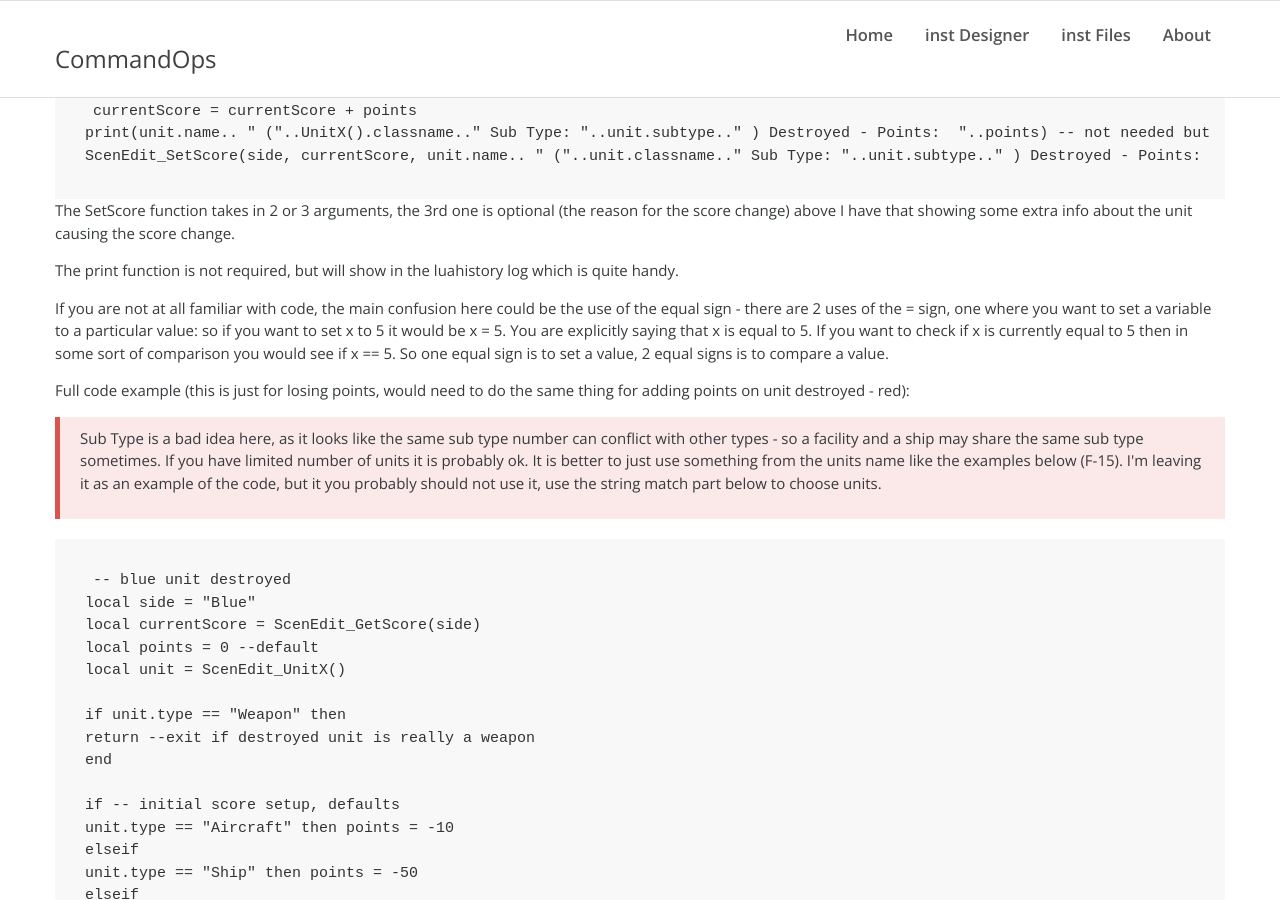
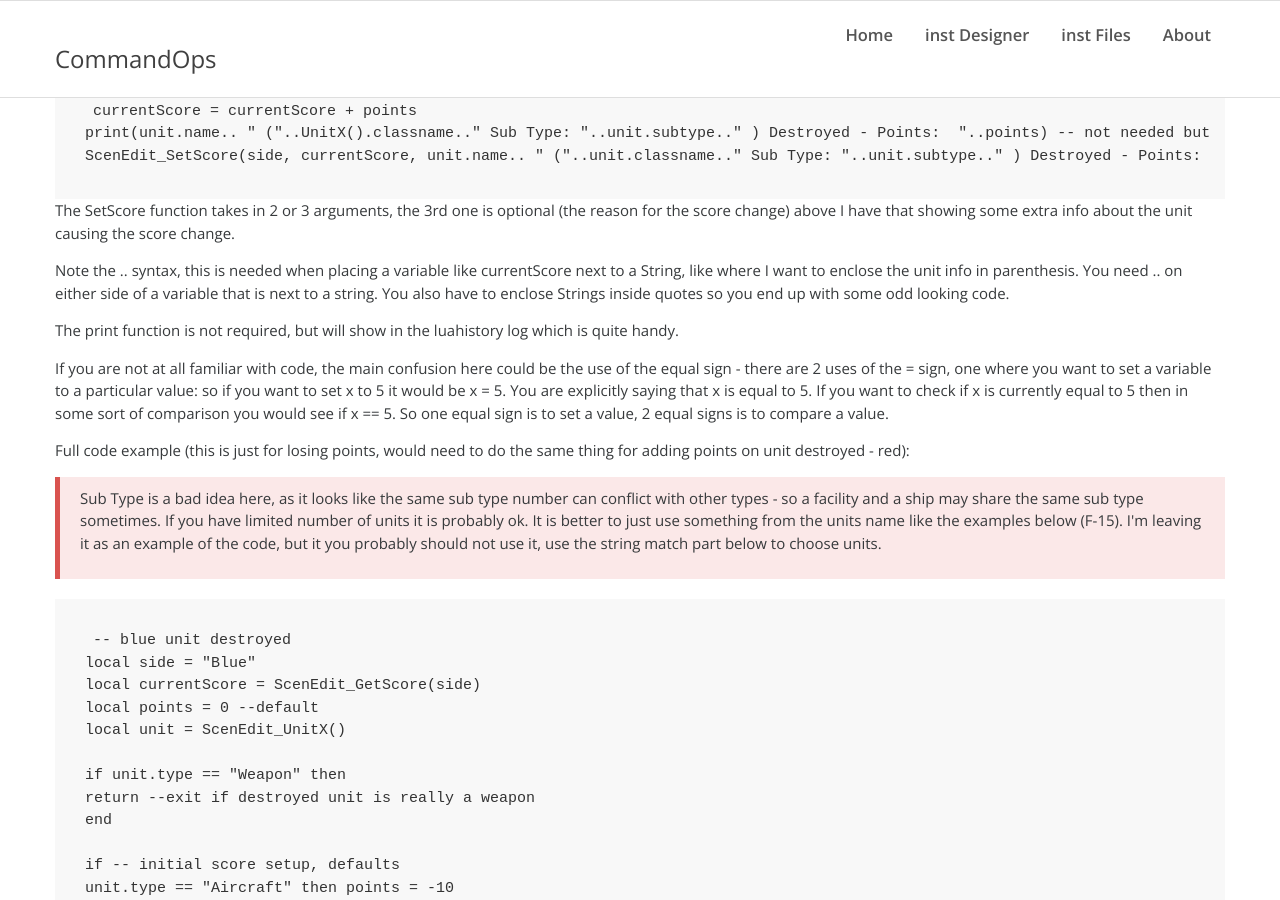
Before and after one commit to commandops/commandops.github.io, a Jekyll site: the page built from posts/lua-scoring-example.md, in a window 1280 px wide and 900 px high, scrolled down 2723 px. Built offline with Jekyll 4.4.1, drawn with Linux system fonts in a browser that asks for light colours; comment, search, counter and statistics services are not loaded; some of the changed text lies outside the part shown.

Commit message:
Update lua-scoring-example.md

````diff
--- a/posts/lua-scoring-example.md
+++ b/posts/lua-scoring-example.md
@@ -113,6 +113,8 @@ ScenEdit_SetScore(side, currentScore, unit.name.. " ("..unit.classname.." Sub Ty
 
 The SetScore function takes in 2 or 3 arguments, the 3rd one is optional (the reason for the score change) above I have that showing some extra info about the unit causing the score change.
 
+Note the .. syntax, this is needed when placing a variable like currentScore next to a String, like where I want to enclose the unit info in parenthesis. You need .. on either side of a variable that is next to a string. You also have to enclose Strings inside quotes so you end up with some odd looking code.
+
 The print function is not required, but will show in the luahistory log which is quite handy.
 
 If you are not at all familiar with code, the main confusion here could be the use of the equal sign - there are 2 uses of the = sign, one where you want to set a variable to a particular value: so if you want to set x to 5 it would be x = 5. You are explicitly saying that x is equal to 5. If you want to check if x is currently equal to 5 then in some sort of comparison you would see if x == 5. So one equal sign is to set a value, 2 equal signs is to compare a value.
@@ -171,7 +173,7 @@ ScenEdit_SetScore(side, currentScore, unit.name.. " ("..unit.classname.." Sub Ty
 ```
 
 Here is another example (Scenario: 1,2 52), smaller scenario with less units to worry about (no ships or subs).
-This is the Blue side points for losing units:
+This is the Blue side points for losing units - Trigger is Blue Unit Destroyed:
 
 ```
 local side = "Blue" -- put the side that you are keeping track of scoring for here
@@ -203,7 +205,7 @@ print("["..unit.side.."] "..unit.name.. " ("..UnitX().classname.." Sub Type: "..
 ScenEdit_SetScore(side, currentScore, unit.name.. " ("..unit.classname.." Sub Type: "..unit.subtype.." ) Destroyed - Points:  "..points)
 ```
 
-Blue side scoring action for killing Red units:
+Blue side scoring Action for killing Red units - Trigger is Red Unit Destroyed:
 
 ```
 local side = "Blue" -- put the side that you are keeping track of scoring for here
````
